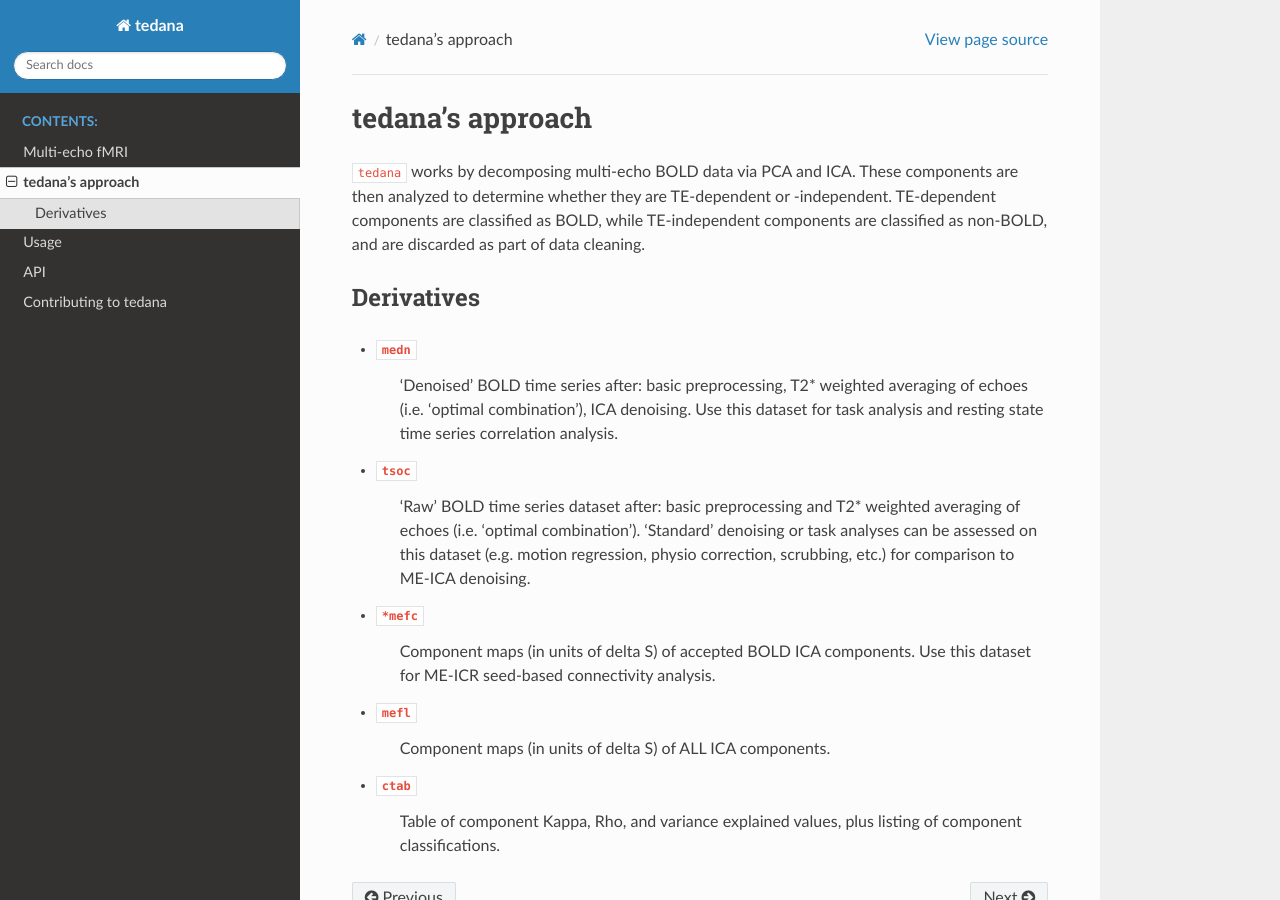
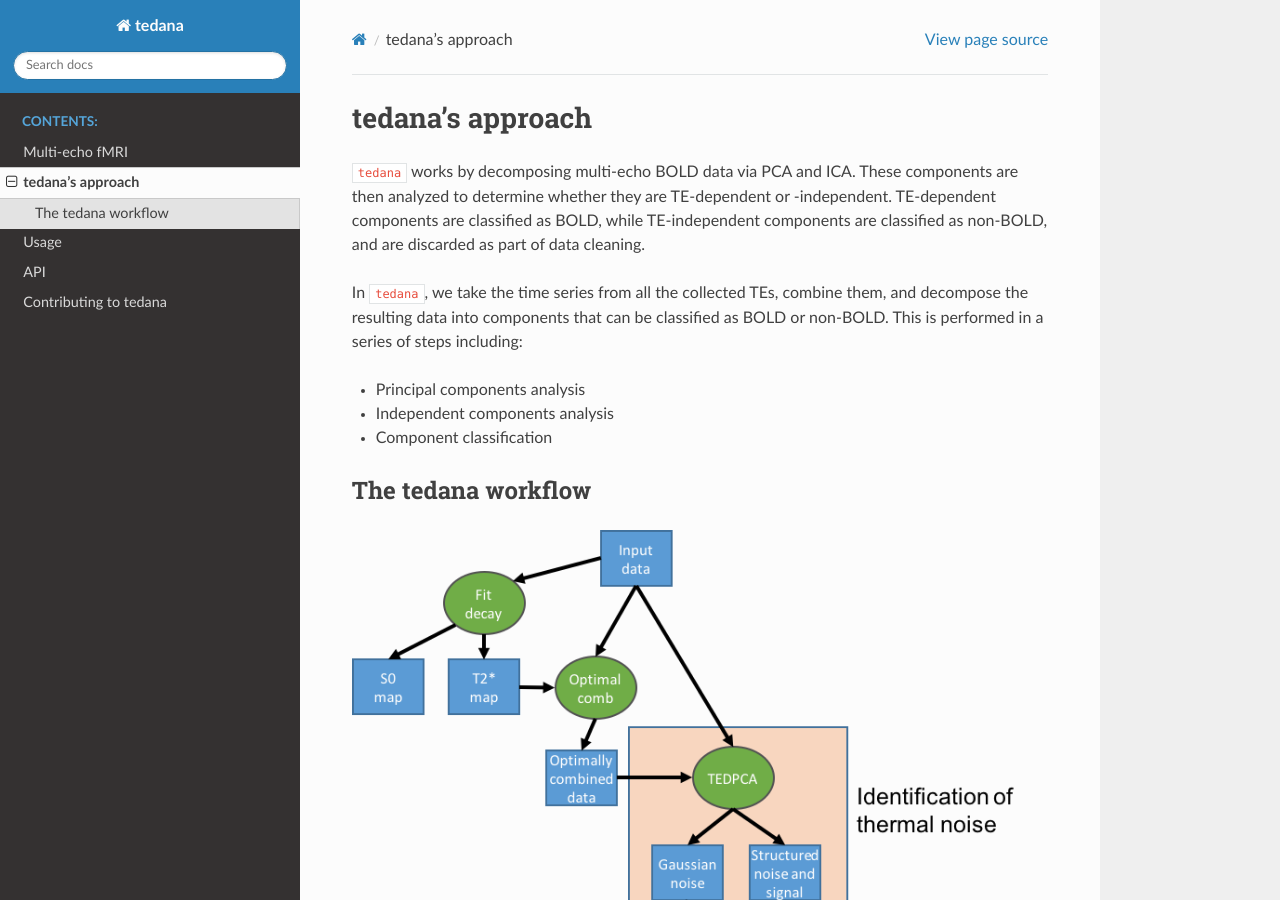
Before and after one commit to ME-ICA/tedana, a Sphinx documentation site: the page built from docs/approach.rst, in a window 1280 px wide and 900 px high. Built offline with Sphinx 7.4.7 and the Read the Docs theme 2.0.0, drawn with Linux system fonts in a browser that asks for light colours; formulas are drawn with MathJax 3.

Commit message:
Change markdown to rst and add figures.

```diff
--- a/docs/approach.rst
+++ b/docs/approach.rst
@@ -7,26 +7,15 @@ or -independent. TE-dependent components are classified as BOLD, while
 TE-independent components are classified as non-BOLD, and are discarded as part
 of data cleaning.
 
-Derivatives
------------
+In ``tedana``, we take the time series from all the collected TEs, combine them,
+and decompose the resulting data into components that can be classified as BOLD
+or non-BOLD. This is performed in a series of steps including:
 
-* ``medn``
-    'Denoised' BOLD time series after: basic preprocessing,
-    T2* weighted averaging of echoes (i.e. 'optimal combination'),
-    ICA denoising.
-    Use this dataset for task analysis and resting state time series correlation
-    analysis.
-* ``tsoc``
-    'Raw' BOLD time series dataset after: basic preprocessing
-    and T2* weighted averaging of echoes (i.e. 'optimal combination').
-    'Standard' denoising or task analyses can be assessed on this dataset
-    (e.g. motion regression, physio correction, scrubbing, etc.)
-    for comparison to ME-ICA denoising.
-* ``*mefc``
-    Component maps (in units of \delta S) of accepted BOLD ICA components.
-    Use this dataset for ME-ICR seed-based connectivity analysis.
-* ``mefl``
-    Component maps (in units of \delta S) of ALL ICA components.
-* ``ctab``
-    Table of component Kappa, Rho, and variance explained values, plus listing
-    of component classifications.
+* Principal components analysis
+* Independent components analysis
+* Component classification
+
+The tedana workflow
+-------------------
+
+.. image:: /_static/tedana-workflow.png
```
Also changed, not shown: README.md (deleted, +0 -65 lines), README.rst (added, +154 -0 lines), docs/index.rst (+1 -82 lines), docs/multi-echo.rst (+16 -0 lines), docs/_static/tedana-workflow.png (added), 1 other file.
